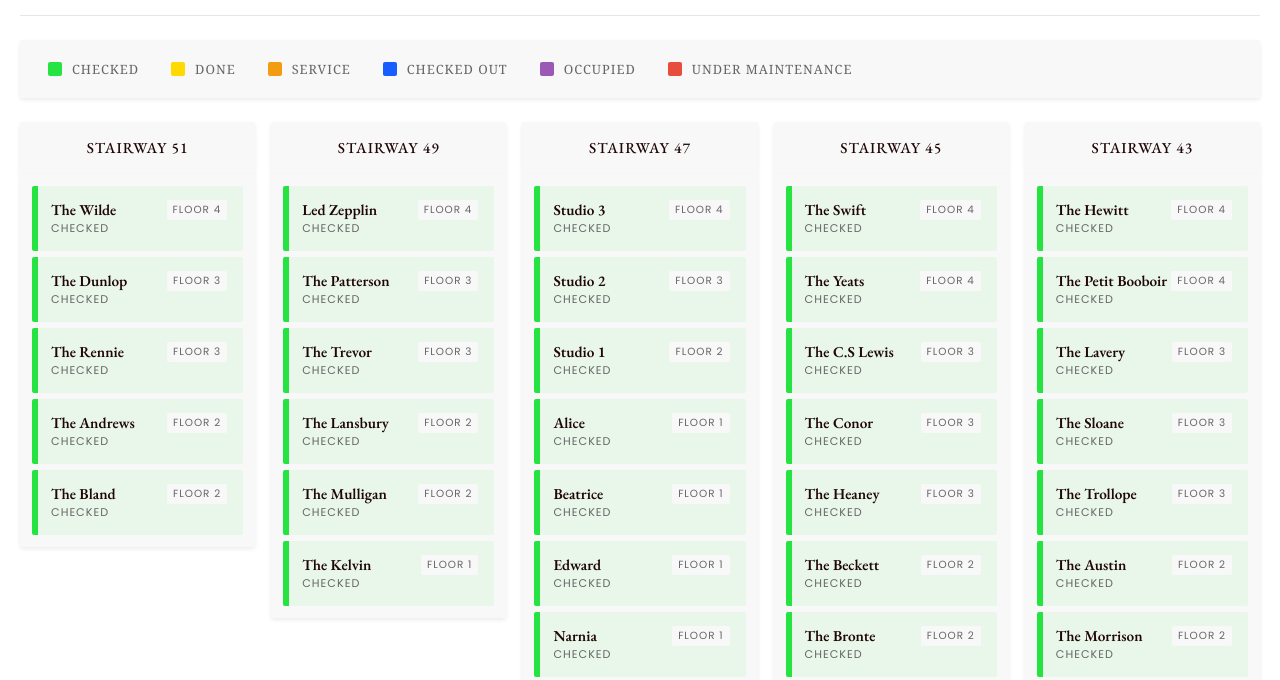
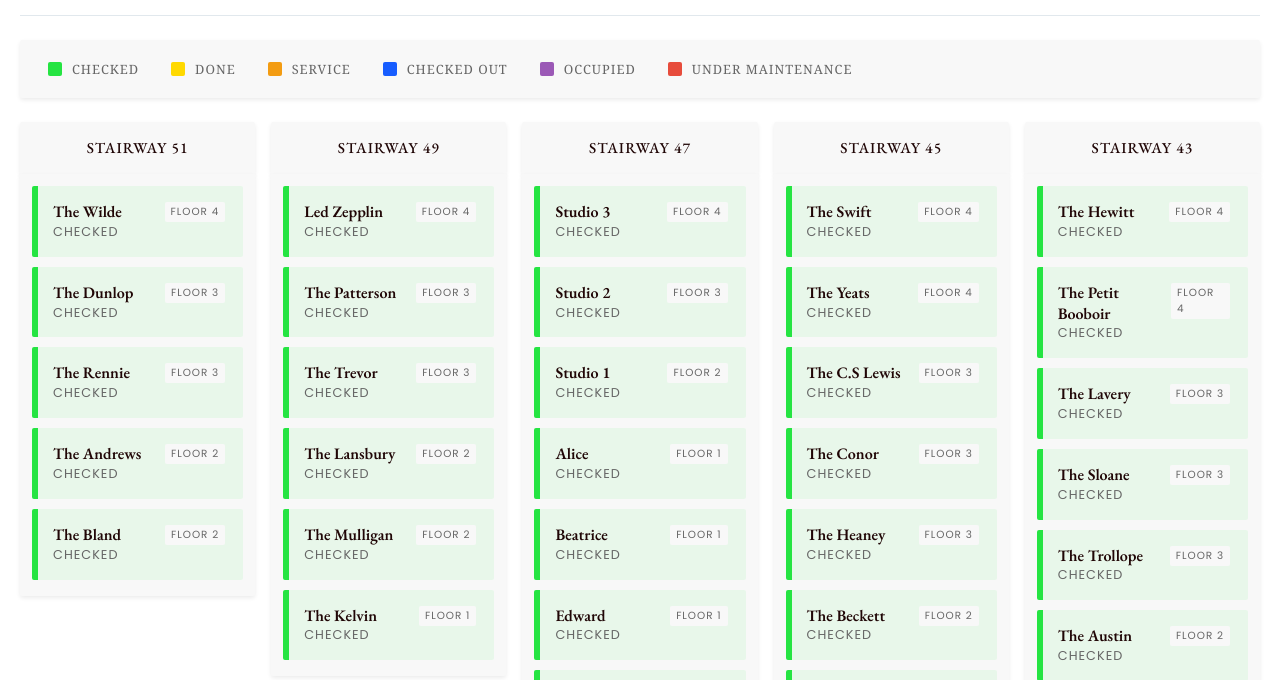
Before and after one commit to M4DD7-b/Housekeeping-App-2026, a plain HTML site: page index.html in a window 1280 px wide. Shown: the part 110-790 px from the top of the page. Drawn offline with nearby package versions, Linux system fonts and the light colour scheme.

Commit message:
updated guest names to count, breakfast included checkbox, revised formatting

```diff
--- a/Tasks/task-manager.txt
+++ b/Tasks/task-manager.txt
@@ -9,8 +9,6 @@ To do:
     - Ask about check in information; is this out of scope?
         Arriving today section?? Or Arriving At section??
     - When implementing breakfast:
-        Include guest names or just count?
-        Breakfast dropdown menu?
         What does "Ask" mean on the breakfast sheet?
 
 Done:
@@ -24,3 +22,5 @@ Done:
 03-05-2026
     Update rota grid to improve readability, make into a calendar-like structure
     Make rota cells fit on screen
+    Include guest count (0 - 5) per room
+    Breakfast included checkbox
--- a/css/styles.css
+++ b/css/styles.css
@@ -223,7 +223,7 @@ body {
 /* Room Cards */
 .room-card {
     height: auto;
-    padding: 14px 16px;
+    padding: 16px 18px;
     border-radius: 2px;
     cursor: pointer;
     transition: all 0.3s ease;
@@ -232,6 +232,7 @@ body {
     position: relative;
     overflow: hidden;
     border-left: 3px solid transparent;
+    margin-bottom: 4px;
 }
 
 .room-card:hover {
@@ -292,9 +293,10 @@ body {
 
 .room-name {
     font-weight: 600;
-    font-size: 0.95rem;
+    font-size: 1rem;
     color: var(--text-primary);
     font-family: 'EB Garamond', serif;
+    line-height: 1.3;
 }
 
 .room-floor {
@@ -320,9 +322,23 @@ body {
     font-size: 0.7rem;
     color: var(--text-secondary);
     overflow: hidden;
+    font-style: bold;
+    line-height: 1.2;
+    margin-top: 2px;
+}
+
+.room-breakfast {
+    font-size: 0.7rem;
+    color: var(--text-secondary);
+    overflow: hidden;
     font-style: italic;
     line-height: 1.2;
     margin-top: 2px;
+}
+
+.room-status, .room-guest, .room-breakfast, .room-notes {
+    font-size: 0.8rem;
+    line-height: 1.4;
 }
 
 .room-notes {
@@ -435,6 +451,24 @@ body {
 
 .form-group {
     margin-bottom: 18px;
+}
+
+.form-group-checkbox {
+    display: flex;
+    align-items: center;
+    gap: 12px;
+}
+
+.form-group-checkbox label {
+    display: inline;
+    margin-top: 8px;
+    margin-bottom: 0;
+}
+
+.form-group-checkbox input[type="checkbox"] {
+    width: auto;
+    transform: scale(1.2);
+    margin: 0;
 }
 
 .form-group label {
--- a/data/rooms.json
+++ b/data/rooms.json
@@ -19,40 +19,40 @@
     { "id": "checkout", "label": "Checkout", "color": "#9b59b6" }
   ],
   "rooms": [
-    { "id": "1-4-The Wilde", "stairway": 1, "floor": 4, "name": "The Wilde", "status": "checked", "notes": "", "guest": "" },
-    { "id": "1-3-The Dunlop", "stairway": 1, "floor": 3, "name": "The Dunlop", "status": "checked", "notes": "", "guest": "" },
-    { "id": "1-3-The Rennie", "stairway": 1, "floor": 3, "name": "The Rennie", "status": "checked", "notes": "", "guest": "" },
-    { "id": "1-2-The Bland", "stairway": 1, "floor": 2, "name": "The Bland", "status": "checked", "notes": "", "guest": "" },
-    { "id": "1-2-The Andrews", "stairway": 1, "floor": 2, "name": "The Andrews", "status": "checked", "notes": "", "guest": "" },
-    { "id": "2-4-Led Zepplin", "stairway": 2, "floor": 4, "name": "Led Zepplin", "status": "checked", "notes": "", "guest": "" },
-    { "id": "2-3-The Patterson", "stairway": 2, "floor": 3, "name": "The Patterson", "status": "checked", "notes": "", "guest": "" },
-    { "id": "2-3-The Trevor", "stairway": 2, "floor": 3, "name": "The Trevor", "status": "checked", "notes": "", "guest": "" },
-    { "id": "2-2-The Mulligan", "stairway": 2, "floor": 2, "name": "The Mulligan", "status": "checked", "notes": "", "guest": "" },
-    { "id": "2-2-The Lansbury", "stairway": 2, "floor": 2, "name": "The Lansbury", "status": "checked", "notes": "", "guest": "" },
-    { "id": "2-1-The Kelvin", "stairway": 2, "floor": 1, "name": "The Kelvin", "status": "checked", "notes": "", "guest": "" },
-    { "id": "3-4-Studio 3", "stairway": 3, "floor": 4, "name": "Studio 3", "status": "checked", "notes": "", "guest": "" },
-    { "id": "3-3-Studio 2", "stairway": 3, "floor": 3, "name": "Studio 2", "status": "checked", "notes": "", "guest": "" },
-    { "id": "3-2-Studio 1", "stairway": 3, "floor": 2, "name": "Studio 1", "status": "checked", "notes": "", "guest": "" },
-    { "id": "3-1-Narnia", "stairway": 3, "floor": 1, "name": "Narnia", "status": "checked", "notes": "", "guest": "" },
-    { "id": "3-1-Alice", "stairway": 3, "floor": 1, "name": "Alice", "status": "checked", "notes": "", "guest": "" },
-    { "id": "3-1-Beatrice", "stairway": 3, "floor": 1, "name": "Beatrice", "status": "checked", "notes": "", "guest": "" },
-    { "id": "3-1-Edward", "stairway": 3, "floor": 1, "name": "Edward", "status": "checked", "notes": "", "guest": "" },
-    { "id": "3-1-The Cleaver", "stairway": 3, "floor": 1, "name": "The Cleaver", "status": "checked", "notes": "", "guest": "" },
-    { "id": "4-4-The Swift", "stairway": 4, "floor": 4, "name": "The Swift", "status": "checked", "notes": "", "guest": "" },
-    { "id": "4-4-The Yeats", "stairway": 4, "floor": 4, "name": "The Yeats", "status": "checked", "notes": "", "guest": "" },
-    { "id": "4-3-The C.S Lewis", "stairway": 4, "floor": 3, "name": "The C.S Lewis", "status": "checked", "notes": "", "guest": "" },
-    { "id": "4-3-The Conor", "stairway": 4, "floor": 3, "name": "The Conor", "status": "checked", "notes": "", "guest": "" },
-    { "id": "4-3-The Heaney", "stairway": 4, "floor": 3, "name": "The Heaney", "status": "checked", "notes": "", "guest": "" },
-    { "id": "4-2-The Bronte", "stairway": 4, "floor": 2, "name": "The Bronte", "status": "checked", "notes": "", "guest": "" },
-    { "id": "4-2-The Beckett", "stairway": 4, "floor": 2, "name": "The Beckett", "status": "checked", "notes": "", "guest": "" },
-    { "id": "4-2-The Bronte", "stairway": 4, "floor": 2, "name": "The Bronte", "status": "checked", "notes": "", "guest": "" },
-    { "id": "5-4-The Petit Booboir", "stairway": 5, "floor": 4, "name": "The Petit Booboir", "status": "checked", "notes": "", "guest": "" },
-    { "id": "5-4-The Hewitt", "stairway": 5, "floor": 4, "name": "The Hewitt", "status": "checked", "notes": "", "guest": "" },
-    { "id": "5-3-The Sloane", "stairway": 5, "floor": 3, "name": "The Sloane", "status": "checked", "notes": "", "guest": "" },
-    { "id": "5-3-The Trollope", "stairway": 5, "floor": 3, "name": "The Trollope", "status": "checked", "notes": "", "guest": "" },
-    { "id": "5-3-The Lavery", "stairway": 5, "floor": 3, "name": "The Lavery", "status": "checked", "notes": "", "guest": "" },
-    { "id": "5-2-The Murray", "stairway": 5, "floor": 2, "name": "The Murray", "status": "checked", "notes": "", "guest": "" },
-    { "id": "5-2-The Austin", "stairway": 5, "floor": 2, "name": "The Austin", "status": "checked", "notes": "", "guest": "" },
-    { "id": "5-2-The Morrison", "stairway": 5, "floor": 2, "name": "The Morrison", "status": "checked", "notes": "", "guest": "" }
+    { "id": "1-4-The Wilde", "stairway": 1, "floor": 4, "name": "The Wilde", "status": "checked", "notes": "", "guest": "", "breakfast": false },
+    { "id": "1-3-The Dunlop", "stairway": 1, "floor": 3, "name": "The Dunlop", "status": "checked", "notes": "", "guest": "", "breakfast": false  },
+    { "id": "1-3-The Rennie", "stairway": 1, "floor": 3, "name": "The Rennie", "status": "checked", "notes": "", "guest": "", "breakfast": false  },
+    { "id": "1-2-The Bland", "stairway": 1, "floor": 2, "name": "The Bland", "status": "checked", "notes": "", "guest": "", "breakfast": false  },
+    { "id": "1-2-The Andrews", "stairway": 1, "floor": 2, "name": "The Andrews", "status": "checked", "notes": "", "guest": "", "breakfast": false  },
+    { "id": "2-4-Led Zepplin", "stairway": 2, "floor": 4, "name": "Led Zepplin", "status": "checked", "notes": "", "guest": "", "breakfast": false  },
+    { "id": "2-3-The Patterson", "stairway": 2, "floor": 3, "name": "The Patterson", "status": "checked", "notes": "", "guest": "", "breakfast": false  },
+    { "id": "2-3-The Trevor", "stairway": 2, "floor": 3, "name": "The Trevor", "status": "checked", "notes": "", "guest": "", "breakfast": false  },
+    { "id": "2-2-The Mulligan", "stairway": 2, "floor": 2, "name": "The Mulligan", "status": "checked", "notes": "", "guest": "", "breakfast": false  },
+    { "id": "2-2-The Lansbury", "stairway": 2, "floor": 2, "name": "The Lansbury", "status": "checked", "notes": "", "guest": "", "breakfast": false  },
+    { "id": "2-1-The Kelvin", "stairway": 2, "floor": 1, "name": "The Kelvin", "status": "checked", "notes": "", "guest": "", "breakfast": false  },
+    { "id": "3-4-Studio 3", "stairway": 3, "floor": 4, "name": "Studio 3", "status": "checked", "notes": "", "guest": "", "breakfast": false  },
+    { "id": "3-3-Studio 2", "stairway": 3, "floor": 3, "name": "Studio 2", "status": "checked", "notes": "", "guest": "", "breakfast": false  },
+    { "id": "3-2-Studio 1", "stairway": 3, "floor": 2, "name": "Studio 1", "status": "checked", "notes": "", "guest": "", "breakfast": false  },
+    { "id": "3-1-Narnia", "stairway": 3, "floor": 1, "name": "Narnia", "status": "checked", "notes": "", "guest": "", "breakfast": false  },
+    { "id": "3-1-Alice", "stairway": 3, "floor": 1, "name": "Alice", "status": "checked", "notes": "", "guest": "", "breakfast": false  },
+    { "id": "3-1-Beatrice", "stairway": 3, "floor": 1, "name": "Beatrice", "status": "checked", "notes": "", "guest": "", "breakfast": false  },
+    { "id": "3-1-Edward", "stairway": 3, "floor": 1, "name": "Edward", "status": "checked", "notes": "", "guest": "", "breakfast": false  },
+    { "id": "3-1-The Cleaver", "stairway": 3, "floor": 1, "name": "The Cleaver", "status": "checked", "notes": "", "guest": "", "breakfast": false  },
+    { "id": "4-4-The Swift", "stairway": 4, "floor": 4, "name": "The Swift", "status": "checked", "notes": "", "guest": "", "breakfast": false  },
+    { "id": "4-4-The Yeats", "stairway": 4, "floor": 4, "name": "The Yeats", "status": "checked", "notes": "", "guest": "", "breakfast": false  },
+    { "id": "4-3-The C.S Lewis", "stairway": 4, "floor": 3, "name": "The C.S Lewis", "status": "checked", "notes": "", "guest": "", "breakfast": false  },
+    { "id": "4-3-The Conor", "stairway": 4, "floor": 3, "name": "The Conor", "status": "checked", "notes": "", "guest": "", "breakfast": false  },
+    { "id": "4-3-The Heaney", "stairway": 4, "floor": 3, "name": "The Heaney", "status": "checked", "notes": "", "guest": "", "breakfast": false  },
+    { "id": "4-2-The Bronte", "stairway": 4, "floor": 2, "name": "The Bronte", "status": "checked", "notes": "", "guest": "", "breakfast": false  },
+    { "id": "4-2-The Beckett", "stairway": 4, "floor": 2, "name": "The Beckett", "status": "checked", "notes": "", "guest": "", "breakfast": false  },
+    { "id": "4-2-The Bronte", "stairway": 4, "floor": 2, "name": "The Bronte", "status": "checked", "notes": "", "guest": "", "breakfast": false  },
+    { "id": "5-4-The Petit Booboir", "stairway": 5, "floor": 4, "name": "The Petit Booboir", "status": "checked", "notes": "", "guest": "", "breakfast": false  },
+    { "id": "5-4-The Hewitt", "stairway": 5, "floor": 4, "name": "The Hewitt", "status": "checked", "notes": "", "guest": "", "breakfast": false  },
+    { "id": "5-3-The Sloane", "stairway": 5, "floor": 3, "name": "The Sloane", "status": "checked", "notes": "", "guest": "", "breakfast": false  },
+    { "id": "5-3-The Trollope", "stairway": 5, "floor": 3, "name": "The Trollope", "status": "checked", "notes": "", "guest": "", "breakfast": false  },
+    { "id": "5-3-The Lavery", "stairway": 5, "floor": 3, "name": "The Lavery", "status": "checked", "notes": "", "guest": "", "breakfast": false  },
+    { "id": "5-2-The Murray", "stairway": 5, "floor": 2, "name": "The Murray", "status": "checked", "notes": "", "guest": "", "breakfast": false  },
+    { "id": "5-2-The Austin", "stairway": 5, "floor": 2, "name": "The Austin", "status": "checked", "notes": "", "guest": "", "breakfast": false  },
+    { "id": "5-2-The Morrison", "stairway": 5, "floor": 2, "name": "The Morrison", "status": "checked", "notes": "", "guest": "", "breakfast": false }
   ]
 }
--- a/js/data.js
+++ b/js/data.js
@@ -93,6 +93,7 @@ function resetRoom(roomId) {
             status: 'checked',
             notes: '',
             guest: '',
+            breakfast: false,
             lastUpdated: new Date().toISOString()
         };
         saveRooms(rooms);
```
Also changed, not shown: index.html (+7 -3 lines), js/app.js (+16 -3 lines).
